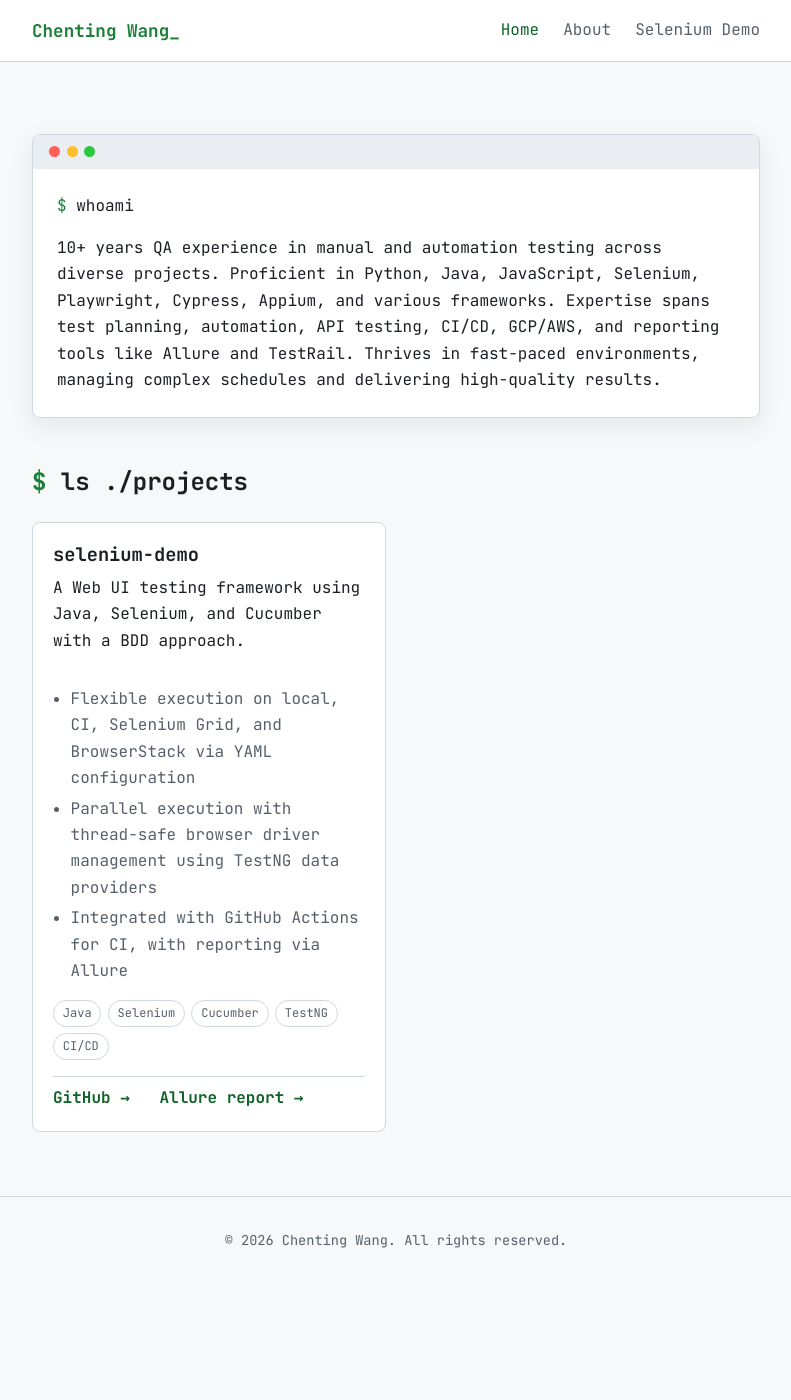
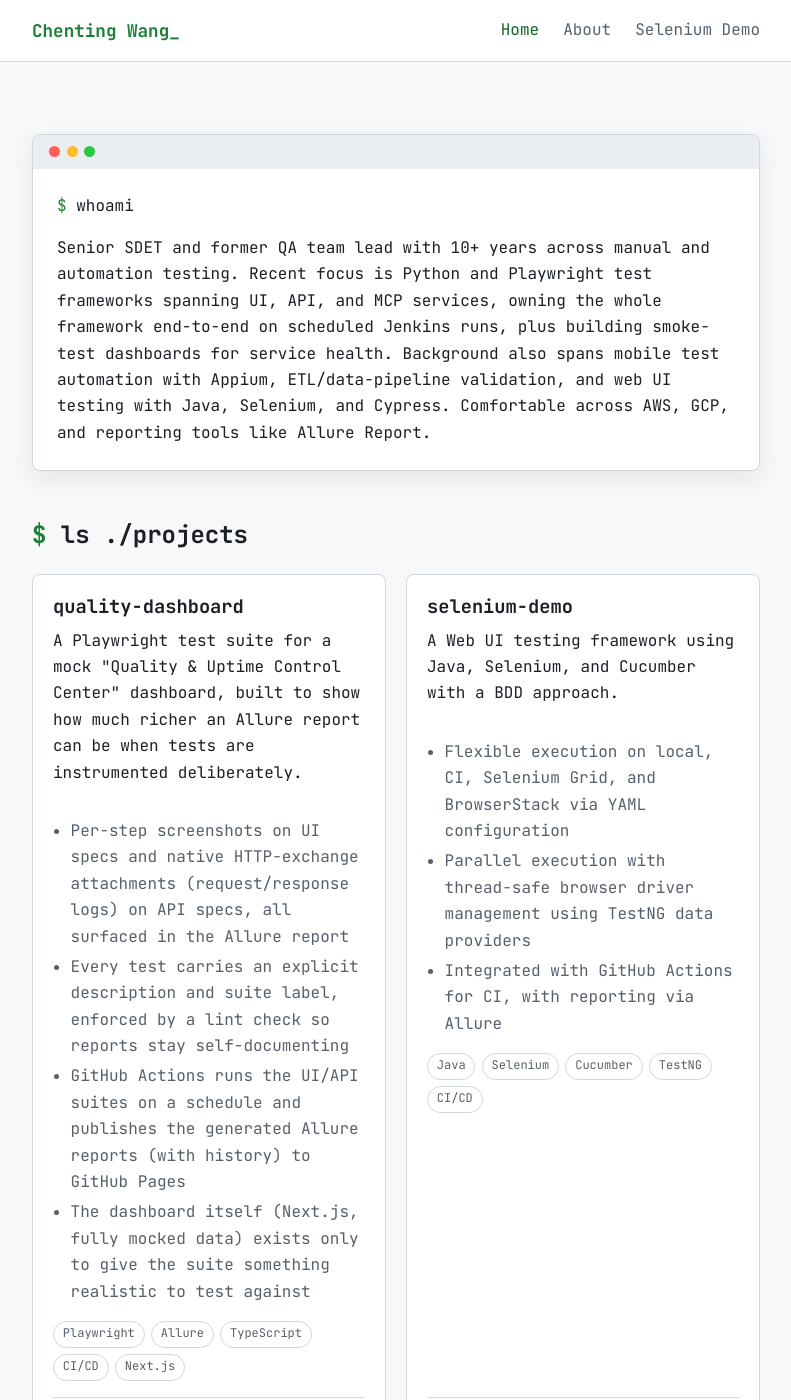
Before and after one commit to cloffwang/cloffwang.github.io, a Jekyll site: the page built from index.md, in a window 1280 px wide and 1400 px high. Shown: the whole window, without its empty margins (244-1035 px from the left). Built offline with Jekyll 4.4.1, drawn with Linux system fonts in a browser that asks for light colours; some of the changed text lies outside the part shown.

Commit message:
Add quality-dashboard project card and refresh whoami bio

```diff
--- a/index.md
+++ b/index.md
@@ -13,11 +13,13 @@ title: Home
     <div class="terminal-window-body">
       <p class="prompt">whoami</p>
       <p>
-        10+ years QA experience in manual and automation testing across diverse projects.
-        Proficient in Python, Java, JavaScript, Selenium, Playwright, Cypress, Appium, and
-        various frameworks. Expertise spans test planning, automation, API testing, CI/CD,
-        GCP/AWS, and reporting tools like Allure and TestRail. Thrives in fast-paced
-        environments, managing complex schedules and delivering high-quality results.
+        Senior SDET and former QA team lead with 10+ years across manual and automation
+        testing. Recent focus is Python and Playwright test frameworks spanning UI, API, and
+        MCP services, owning the whole framework end-to-end on scheduled Jenkins runs, plus
+        building smoke-test dashboards for service health. Background also spans mobile test
+        automation with Appium, ETL/data-pipeline validation, and web UI testing with Java,
+        Selenium, and Cypress. Comfortable across AWS, GCP, and reporting tools like Allure
+        Report.
       </p>
     </div>
   </div>
@@ -27,6 +29,30 @@ title: Home
   <h2 class="prompt">ls ./projects</h2>
 
   <div class="project-grid">
+    <article class="project-card">
+      <h3>quality-dashboard</h3>
+      <p>
+        A Playwright test suite for a mock "Quality &amp; Uptime Control Center" dashboard, built to
+        show how much richer an Allure report can be when tests are instrumented deliberately.
+      </p>
+      <ul>
+        <li>Per-step screenshots on UI specs and native HTTP-exchange attachments (request/response logs) on API specs, all surfaced in the Allure report</li>
+        <li>Every test carries an explicit description and suite label, enforced by a lint check so reports stay self-documenting</li>
+        <li>GitHub Actions runs the UI/API suites on a schedule and publishes the generated Allure reports (with history) to GitHub Pages</li>
+        <li>The dashboard itself (Next.js, fully mocked data) exists only to give the suite something realistic to test against</li>
+      </ul>
+      <div class="tags">
+        <span class="tag">Playwright</span>
+        <span class="tag">Allure</span>
+        <span class="tag">TypeScript</span>
+        <span class="tag">CI/CD</span>
+        <span class="tag">Next.js</span>
+      </div>
+      <div class="project-links">
+        <a href="https://github.com/cloffwang/quality-dashboard">GitHub &rarr;</a>
+        <a href="https://cloffwang.github.io/quality-dashboard/">Allure report &rarr;</a>
+      </div>
+    </article>
     <article class="project-card">
       <h3>selenium-demo</h3>
       <p>
```
